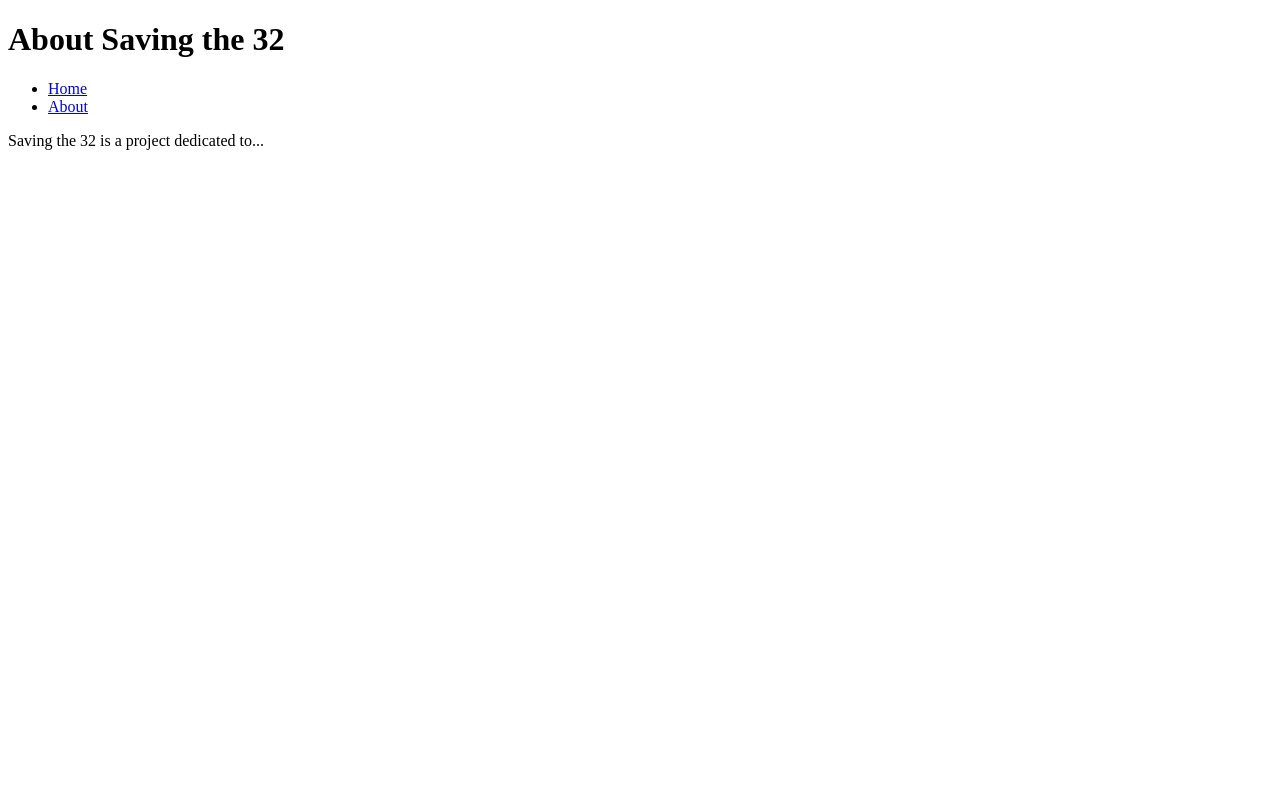
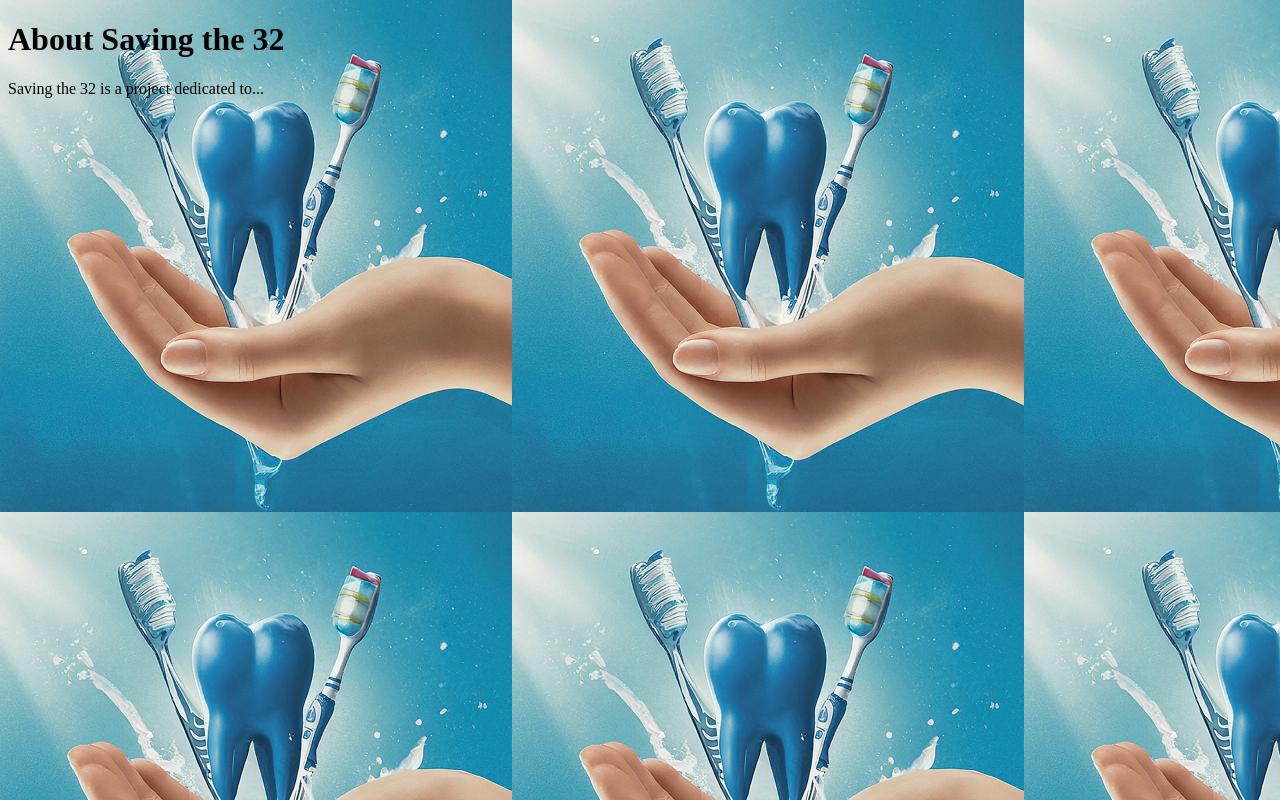
Before and after one commit to lboahene/saving-the-32, a plain HTML site: page about.html in a window 1280 px wide. Drawn offline with Linux system fonts and the light colour scheme.

Commit message:
Added images

```diff
--- a/about.html
+++ b/about.html
@@ -6,8 +6,7 @@
 <body>
 	<h1>About Saving the 32</h1>
 	<ul>
-  		<li><a href="index.html">Home</a></li>
-  		<li><a href="about.html">About</a></li>
+  		<body style="background-image: url('background.png');">
 	</ul>
 	<p>Saving the 32 is a project dedicated to...</p>
 	<!-- Add more information about your project here -->
```
